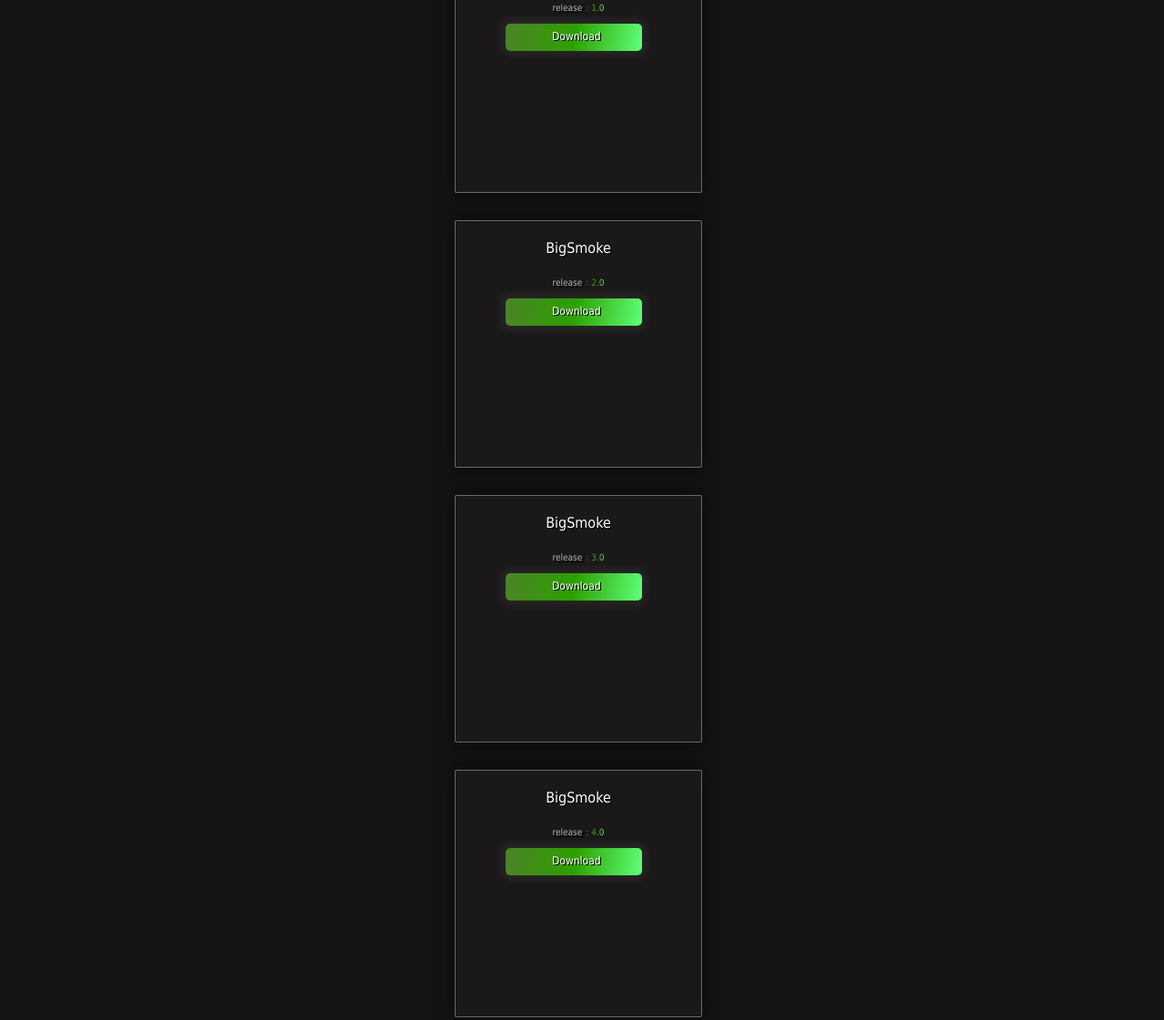
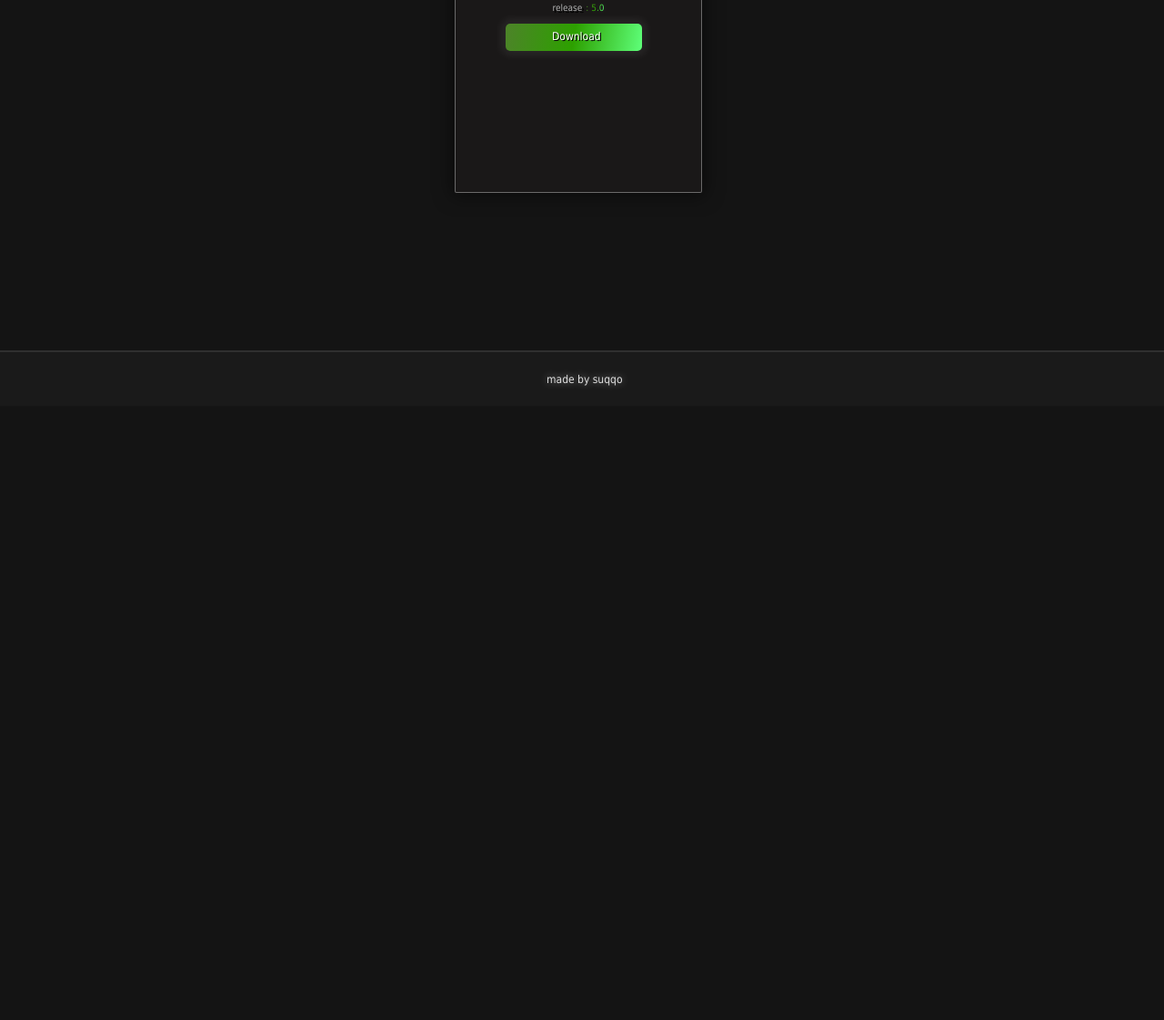
Before and after one commit to AntiMousegamerWEBSITE/BigSmokeClient, a plain HTML site: page index.html in a window 1280 px wide. Shown: the part 196-1317 px from the top of the page at 91% size. After the commit the page ends 800 px from the top, so only its background shows below. Drawn offline with Linux system fonts and the light colour scheme.

Commit message:
Update index.html

```diff
--- a/index.html
+++ b/index.html
@@ -23,44 +23,15 @@
       <div class="section-content">
         <div id="first-container">
           <a id="client-name">BigSmoke</a><br />
-          <a id="version-text">release</a> <a id="version">: 1.0</a><br />
+          <a id="version-text">release</a> <a id="version">: 5.0</a><br />
           <div class="btn">
             <a
               id="btn-2"
-              href="https://www.mediafire.com/file/pdom1phe9u9v9p3/biggie.jar/file"
+              href="https://www.mediafire.com/file/ghoozaqyrvz4ul4/biggie-5-%2528versaofinaloficial%2529.jar/file"
               ><div id="btn-2-text">Download</div></a
             >
           </div>
         </div>
-
-        <div id="container">
-          <a id="client-name">BigSmoke</a><br />
-          <a id="version-text">release</a> <a id="version">: 2.0</a><br />
-          <a
-            id="btn-2"
-            href="https://www.mediafire.com/file/xwhcov3p6ht838z/biggie%25282%2529.jar/file"
-            ><div id="btn-2-text">Download</div></a
-          >
-        </div>
-
-        <div id="container">
-          <a id="client-name">BigSmoke</a><br />
-          <a id="version-text">release</a> <a id="version">: 3.0</a><br />
-          <a
-            id="btn-2"
-            href="https://www.mediafire.com/file/n5f0s0c5iv0hees/biggie-3-hotfix-1.jar/file"
-            ><div id="btn-2-text">Download</div></a
-          >
-        </div>
-
-        <div id="container">
-          <a id="client-name">BigSmoke</a><br />
-          <a id="version-text">release</a> <a id="version">: 4.0</a><br />
-          <a
-            id="btn-2"
-            href="https://www.mediafire.com/file/i252a4n58eqqhrb/biggie-4.jar/file"
-            ><div id="btn-2-text">Download</div></a
-          >
         </div>
       </div>
 
```
